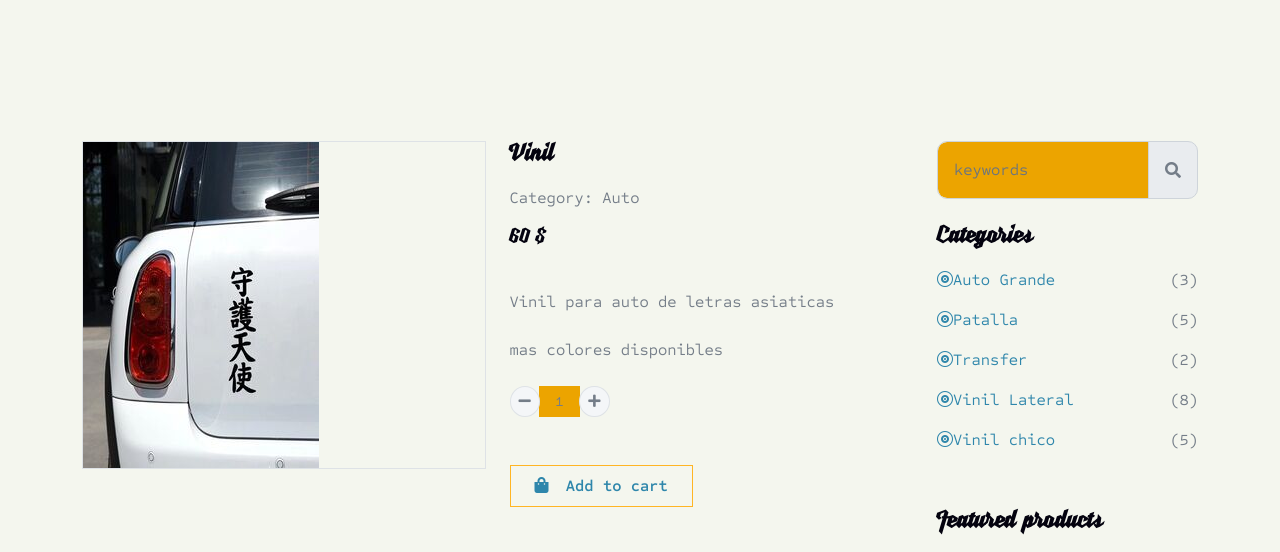
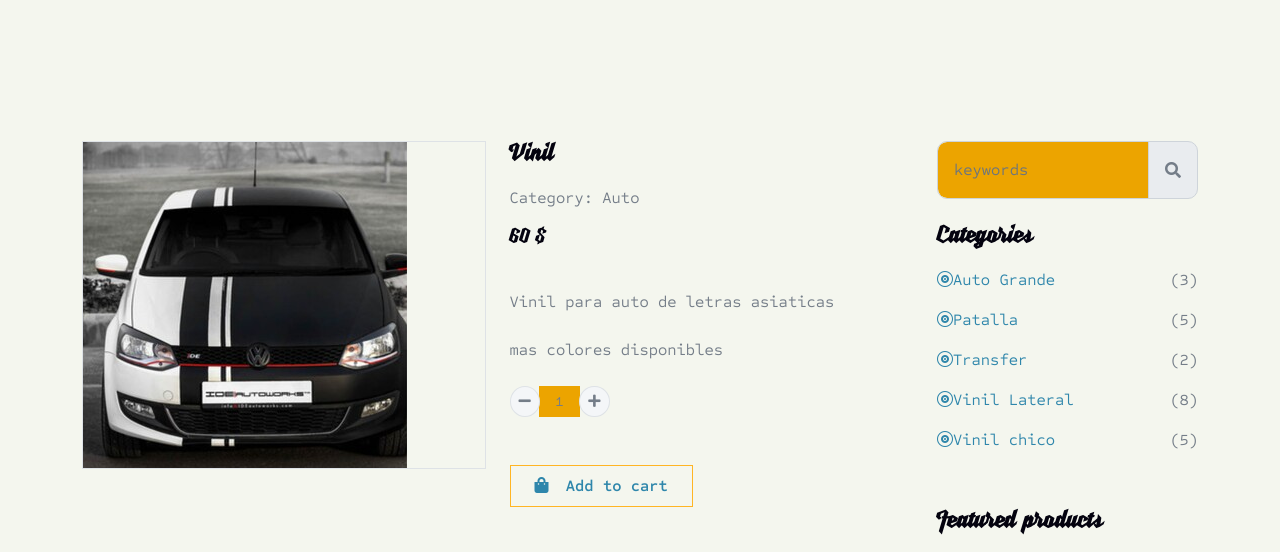
Before and after one commit to MrPeregrine/PlotterWorks, a plain HTML site: page shop-detail.html in a window 1280 px wide. Shown: the part 215-767 px from the top of the page. Drawn offline with nearby package versions, Linux system fonts and the light colour scheme.

Commit message:
actaulziacion   23 04 2024
jjeje

```diff
--- a/shop-detail.html
+++ b/shop-detail.html
@@ -126,7 +126,7 @@
                             <div class="col-lg-6">
                                 <div class="border rounded">
                                     <a href="#">
-                                        <img src="img/VINILparaauto06.jpg" class="img-fluid rounded" alt="Image">
+                                        <img src="img/VINILparaauto07.jpg" class="img-fluid rounded" alt="Image">
                                     </a>
                                 </div>
                             </div>
```
Also changed, not shown: img/VINILparaauto07.jpg (added).
